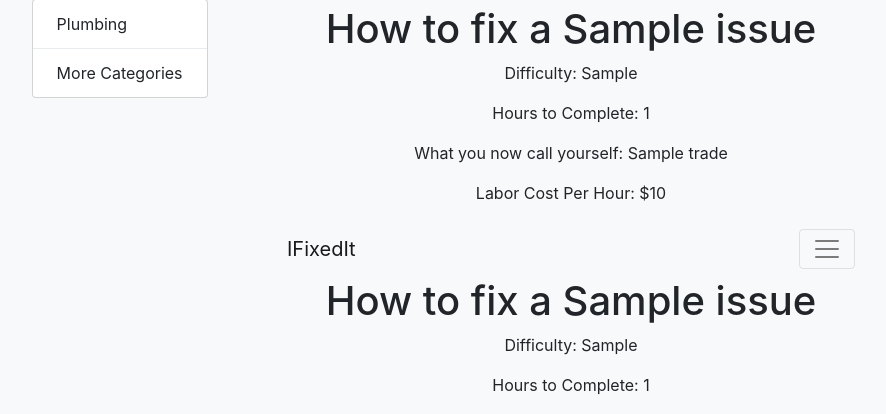
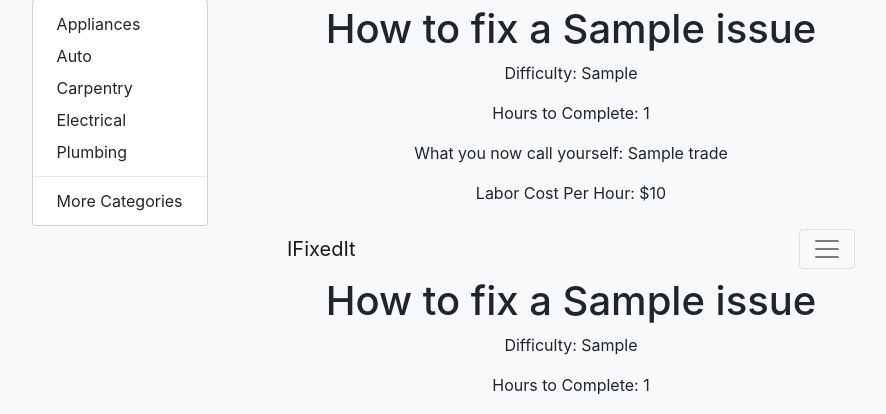
Before and after one commit to brich33713/ifixedit, a Flask app: template templates/display-repair.html in a window 1280 px wide, after a click on "Category". Shown: the part 51-465 px from the top of the page, without its empty margins (69-955 px from the left). Run offline with Flask 2, Linux system fonts and the light colour scheme; the template is opened without the code that fills it: values that come from a table or form of the project are taken from there, others are empty; tables that the repository leaves empty hold one stand-in row (values such as "Sample post"); grey boxes marked "Sample" are stand-in pictures; some libraries are stand-ins or nearby versions.

Commit message:
added categories to banner

```diff
--- a/templates/display-repair.html
+++ b/templates/display-repair.html
@@ -14,6 +14,10 @@
           Category
         </a>
         <div class="dropdown-menu" aria-labelledby="navbarDropdown">
+          <a class="dropdown-item" href="/category/Appliances">Appliances</a>
+          <a class="dropdown-item" href="/category/Auto">Auto</a>
+          <a class="dropdown-item" href="/category/Carpentry">Carpentry</a>
+          <a class="dropdown-item" href="/category/Electrical">Electrical</a>
           <a class="dropdown-item" href="/category/plumbing">Plumbing</a>
           <div class="dropdown-divider"></div>
           <a class="dropdown-item" href="/categories">More Categories</a>
```
